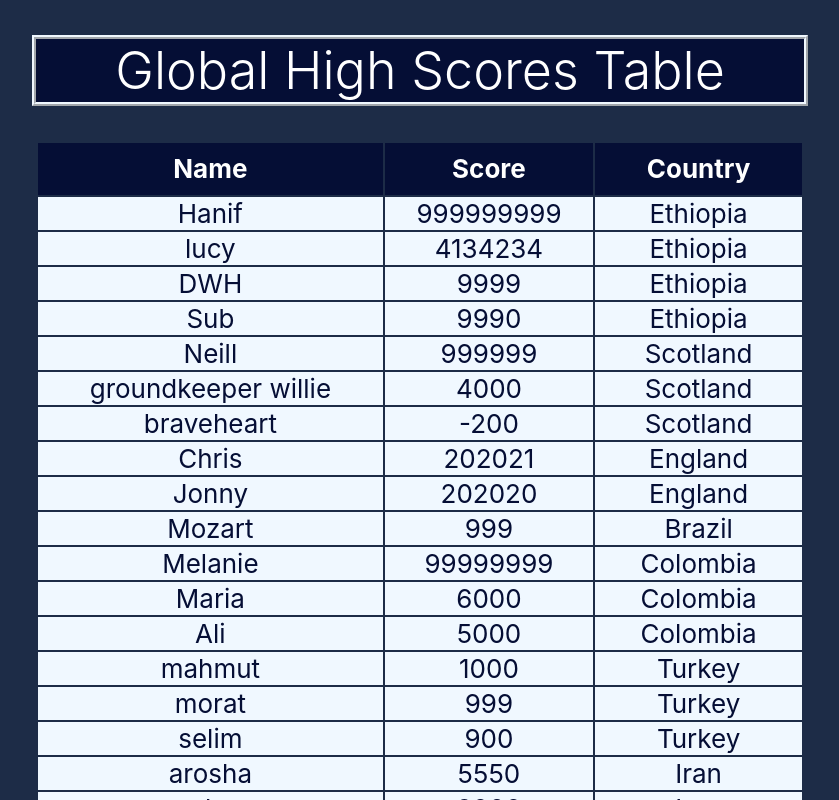
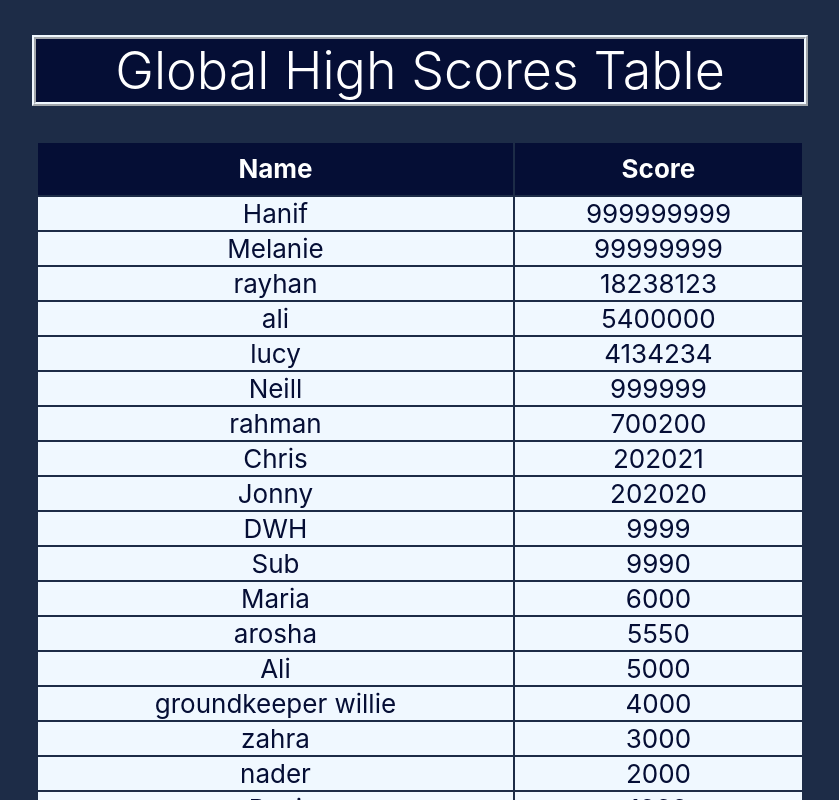
Before and after one commit to Know-Thyself/high-scores-react, a React (Create React App) app: page / in a window 1280 px wide. Shown: the top 800 px of the page, without its empty margins (220-1059 px from the left). Built offline with nearby package versions, Linux system fonts and the light colour scheme.

Commit message:
Completed level 5: worldwide scores are sorted

```diff
--- a/src/App.css
+++ b/src/App.css
@@ -73,6 +73,10 @@ span {
   font-style: normal;
 }
 
+.global-scores {
+  margin-top: -20em;
+}
+
 .country-headers {
   font-size: 1.5em;
   display: block;
--- a/src/GlobalHighScores.js
+++ b/src/GlobalHighScores.js
@@ -1,16 +1,29 @@
 import React from 'react';
 
 const GlobalHighScores = (props) => {
-    props.global.map(highest => {
-       const highestScores = highest.scores;
-        highestScores.map(score =>{
-            const globalScore = score.s;
-            return globalScore;
+
+    const playersAndScores = [];
+    props.global.forEach(entry => {
+        entry.scores.forEach(player => {
+            playersAndScores.push([player.n, player.s])
         })
-        return highestScores.sort((a, b) => {
-            return b.s - a.s;
-        });
-    });
+    })
+
+    function arraySorter(arr) {
+        let jsonObj = {};
+        let values = [];
+        let result = [];
+        for (let i = 0; i < arr.length; i++) {
+            jsonObj[arr[i][1]] = arr[i][0];
+        }
+        values = Object.keys(jsonObj).sort((a, b) => b - a);
+
+        for (let j = 0; j < values.length; j++) {
+            result.push([jsonObj[values[j]], values[j]]);
+        }
+        return result;
+    }
+    const sortedArray = arraySorter(playersAndScores);
 
     return (
         <table className="g-table">
@@ -18,21 +31,18 @@ const GlobalHighScores = (props) => {
                 <tr className="header">
                     <th className="g-header" scope="col">Name</th>
                     <th className="g-header" scope="col">Score</th>
-                    <th className="g-header" scope="col">Country</th>
                 </tr>
             </thead>
+
             <tbody>
-                {props.global.map(g => (
-                    (g.scores.map(score => {
-                            return (
-                                <tr className="g-t-body">
-                                    <th scope="row" className="name">{score.n}</th>
-                                    <td className="global-scores">{score.s}</td>
-                                    <td>{g.name}</td>
-                                </tr>
-                            );
-                    }))
-                ))}
+                {sortedArray.map(players => {
+                    return (
+                        <tr className="g-t-body">
+                            <th scope="row" className="name">{players[0]}</th>
+                            <td className="global-scores">{players[1]}</td>
+                        </tr>
+                    )
+                })}
             </tbody>
         </table>
     );
--- a/src/HighScoreTable.js
+++ b/src/HighScoreTable.js
@@ -2,19 +2,10 @@ import React, { useState } from 'react';
 
 const HighScoreTable = (props) => {
     const countryNames = props.country.sort((a,b)=> {
-        let a1 = a.name.toLowerCase();
-        let b1 = b.name.toLowerCase();
+        let a1 = a.name;
+        let b1 = b.name;
         return a1 < b1 ? -1 : a1 > b1 ? 1 : 0;
     });
-    const [toggled, setToggled] = useState(false);
-    const toggler = (e) => {
-        setToggled(!toggled);
-        if (e.target.className === "toggle") {
-            descendingOrder();
-        } else if(e.target.className !== "toggle"){
-            ascendingOrder();
-        }
-    }
     const descendingOrder = () => {
         countryNames.map(highest => {
             return highest.scores.sort((a, b) => {
@@ -28,8 +19,17 @@ const HighScoreTable = (props) => {
             if (a.s < b.s) return -1;
             else return 1;
         });
-    });
-}
+    })}
+    const [toggled, setToggled] = useState(false);
+    const toggler = (e) => {
+        setToggled(!toggled);
+        if (e.target.className === "toggle") {
+            descendingOrder();
+        } else if(e.target.className !== "toggle"){
+            ascendingOrder();
+          }
+    }
+
     return (
         <div>
             <button onClick={toggler} className={toggled ? "toggle" : "toggle-button"}>Sort Scores <span>&#8597;</span></button>
```
